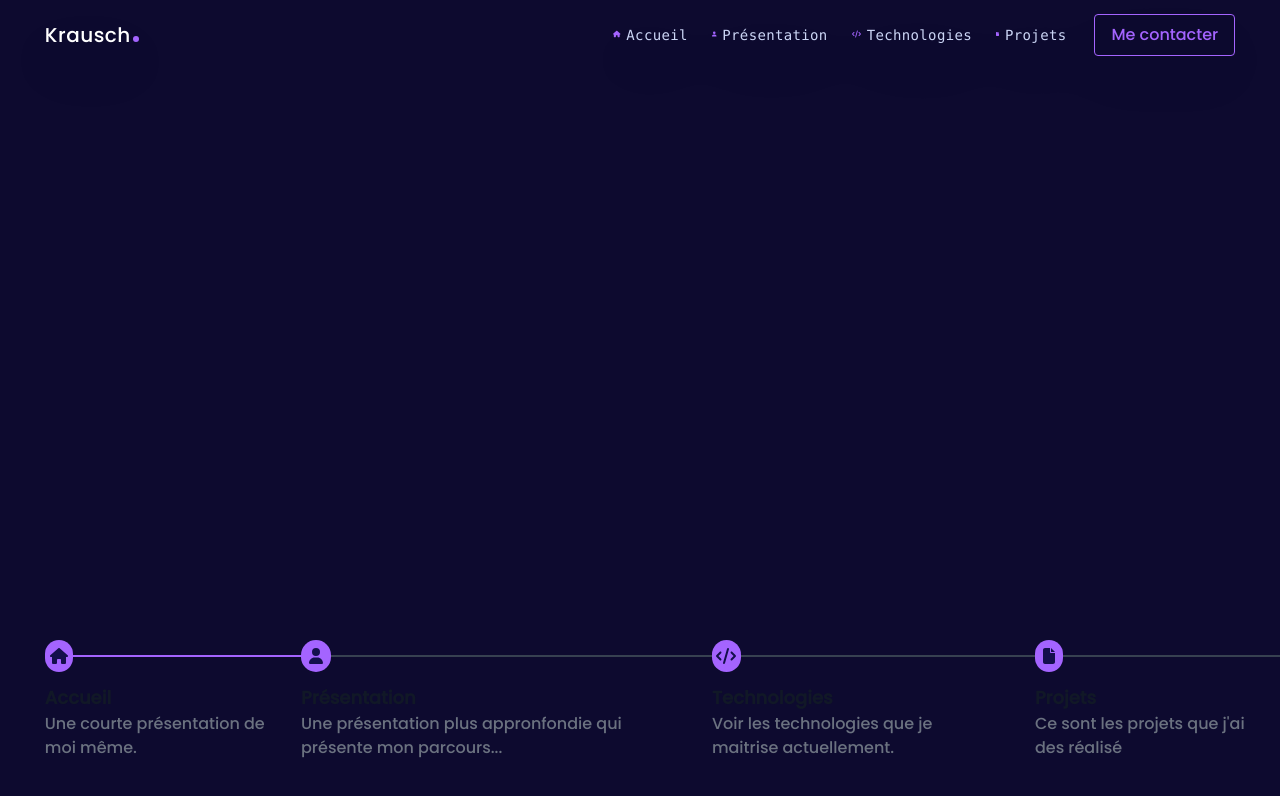
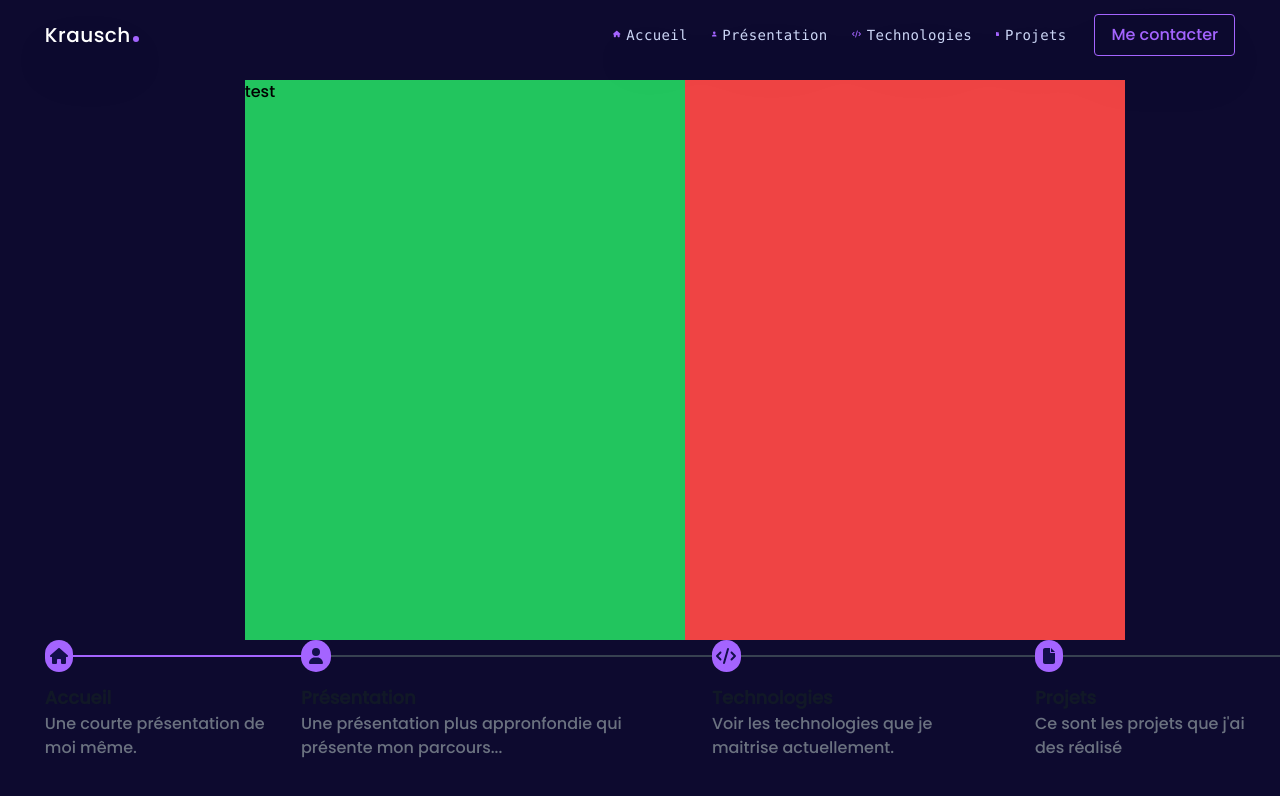
Before and after one commit to Bryan-Krausch/portfolio, a React (Create React App) app in the folder frontend/: page / in a window 1280 px wide. Both pictures are taken after a click on the item "Présentation". Shown: the top 796 px of the page. Built offline with nearby package versions, Linux system fonts and the light colour scheme.

Commit message:
Sizing and placement about and timeline

```diff
--- a/frontend/src/components/about/About.js
+++ b/frontend/src/components/about/About.js
@@ -1,8 +1,13 @@
 export default function About(){
     return(
-        <section className="h-screen mx-auto flex items-center">
-            <div className="h-[83%] md:h-[70%] w-full 2xl:px-[130px] relative">
+        <section className="h-screen mx-auto flex items-start mt-20">
+            <div className="h-[83%] md:h-[70%] w-full 2xl:px-[130px] relative flex">
+                <div className="h-full w-[50%] bg-green-500">
+                    test
+                </div>
+                <div className="h-full w-[50%] bg-red-500">
 
+                </div>
             </div>
         </section>
     )
--- a/frontend/src/components/app/App.js
+++ b/frontend/src/components/app/App.js
@@ -21,47 +21,11 @@ function App() {
 
   const [diapo, setDiapo] = useState(1)
 
-  // function activateTranstion(){
-  //   console.log('test');
-  //   setTimeout(() => {
-  //     setStartTransition1('left-0')
-  //   }, 0)
-
-  //   setTimeout(() => {
-  //     setStartTransition2('transition-[left] duration-300 left-0')
-  //   }, 300)
-
-
-  //   setTimeout(() => {
-  //     setStartTransition3('transition-[left] duration-300 left-0')
-  //   }, 600)
-
-
-  //   setTimeout(() => {
-  //     setTransition('transition-opacity duration-[0.2s] opacity-0')
-  //   }, 1300)
-  //   setTimeout(() => {
-  //     setTransition('transition-[display] duration-[0.1s] hidden')
-  //   }, 1500)
-  //   setTimeout(() => {
-  //     setStartTransition1('left-[-100vw]')
-  //     setStartTransition2('left-[-100vw]')
-  //     setStartTransition3('left-[-100vw]')
-  //     setTransition('opacity-1')
-  //   }, 1550)
-  // }
-
   useEffect(() => {
     setTimeout(() => {
       setIsLoad(true)
     }, 1000)
   })
-
-  // useEffect(() => {
-  //   if(isLoad){
-  //     activateTranstion()
-  //   }
-  // }, [diapo])
 
   useEffect(() => {
     if(isOpenMenuModal === true || isOpenContactModal === true){
@@ -91,13 +55,13 @@ function App() {
 
 
 
-        <div className={`w-[93%] h-full mx-auto ${blur}`}>
+        <div className={`w-[93%] h-full mx-auto ${blur} overflow-y-hidden`}>
           <Header isOpenMenuModal={isOpenMenuModal} setIsOpenMenuModal={setIsOpenMenuModal} setDiapo={setDiapo} setIsOpenContactModal={setIsOpenContactModal}/>
 
           {/* Content */}
-          <main className={`h-screen w-screenn xl:px-[200px] lg:px-[100px] md:px-[80px] sm:px-[60px] px-4 w-full mx-auto ${(isOpenMenuModal || isOpenContactModal ) && "blur-sm lg:blur-none"}`}>
-            <div className={diapo === 1 ? 'block' : 'hidden'}><First /></div>
-            <div className={diapo === 2 ? 'block' : 'hidden'}><About /></div>
+          <main className={`h-screen w-screen overflow-y-hidden xl:px-[200px] lg:px-[100px] md:px-[80px] sm:px-[60px] px-4 w-full mx-auto ${(isOpenMenuModal || isOpenContactModal ) && "blur-sm lg:blur-none"}`}>
+            <div className={`transition-all ease-in-out duration-1000 block ${diapo === 1 ? 'opacity-100' : 'opacity-0 hidden'}`}><First /></div>
+            <div className={`transition-all ease-in-out duration-1000 block ${diapo === 2 ? 'opacity-100' : 'opacity-0 hidden'}`}><About /></div>
           </main>
 
           <Timeline diapo={diapo}/>
--- a/frontend/src/components/first/First.js
+++ b/frontend/src/components/first/First.js
@@ -1,9 +1,7 @@
 export default function First(){
-
-
     return(
-        <section className="h-screen mx-auto flex items-center ">
-            <div className="h-[63%] md:h-[45%] w-full 2xl:px-[130px] relative">
+        <section className={`h-screen mx-auto items-center flex overflow-y-hidden `}>
+            <div className="h-[63%] md:h-[60%] lg:h-[45%] w-full 2xl:px-[130px] relative">
                 <div className="text-lightPurple text-base md:text-base font-thin tracking-widest mt-3 md:mt-0">Bonjour, je m'appelle,</div>
                 <div className="text-ligthGreyText text-[33px] sm:text-[40px] md:text-[44px] lg:text-[50px] font-semibold md:font-bold pt-2 md:pt-0 tracking-wide 2xl:text-[70px]">Krausch Bryan.</div>
                 <div className="text-slateGreyText lg:-mt-3 text-[20px] sm:text-[25px] md:text-[30px] lg:text-[40px] 2xl:text-[50px] font-semibold tracking-wide lg:pt-0">Etudiant en informatique BTS SIO.</div>
--- a/frontend/src/components/timeline/Timeline.js
+++ b/frontend/src/components/timeline/Timeline.js
@@ -6,7 +6,7 @@ export default function Timeline({diapo}){
         <div className="absolute bottom-10 hidden lg:block">
             <ol class="items-center sm:flex">
 
-                <TimelineItems title='Accueil' description="Une courte présentation de moi même." icon={faHouse} isAchieved={diapo >= 1 && true}/>
+                <TimelineItems title='Accueil' description="Une courte présentation de moi même." icon={faHouse} isAchieved={diapo > 1 && true}/>
                 <TimelineItems title='Présentation' description="Une présentation plus appronfondie qui présente mon parcours..." icon={faUser} isAchieved={diapo > 2 && true}/>
                 <TimelineItems title='Technologies' description="Voir les technologies que je maitrise actuellement." icon={faCode} isAchieved={diapo > 3 && true}/>
                 <TimelineItems title='Projets' description="Ce sont les projets que j'ai des réalisé" icon={faFile} isAchieved={diapo > 4 && true}/>
```
